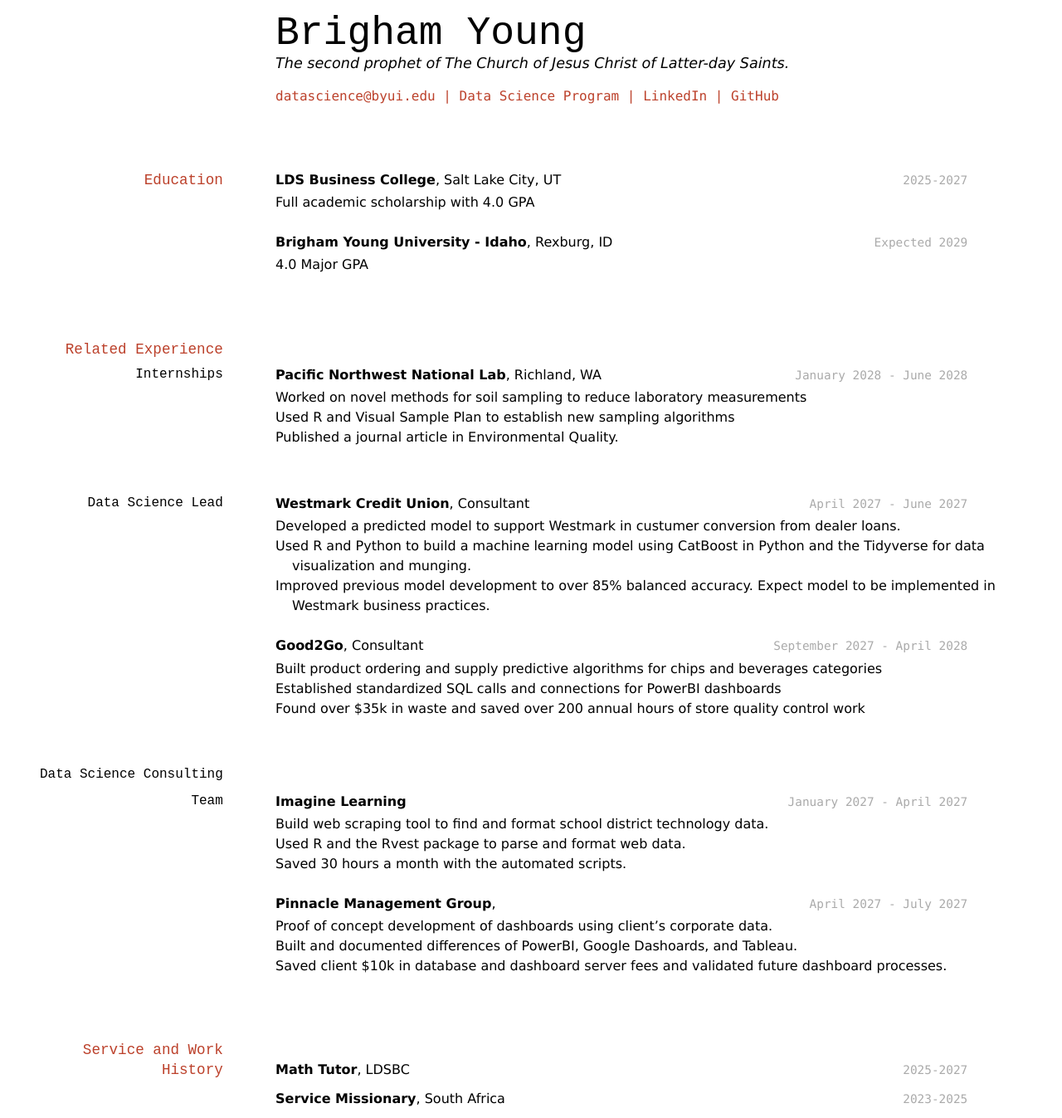
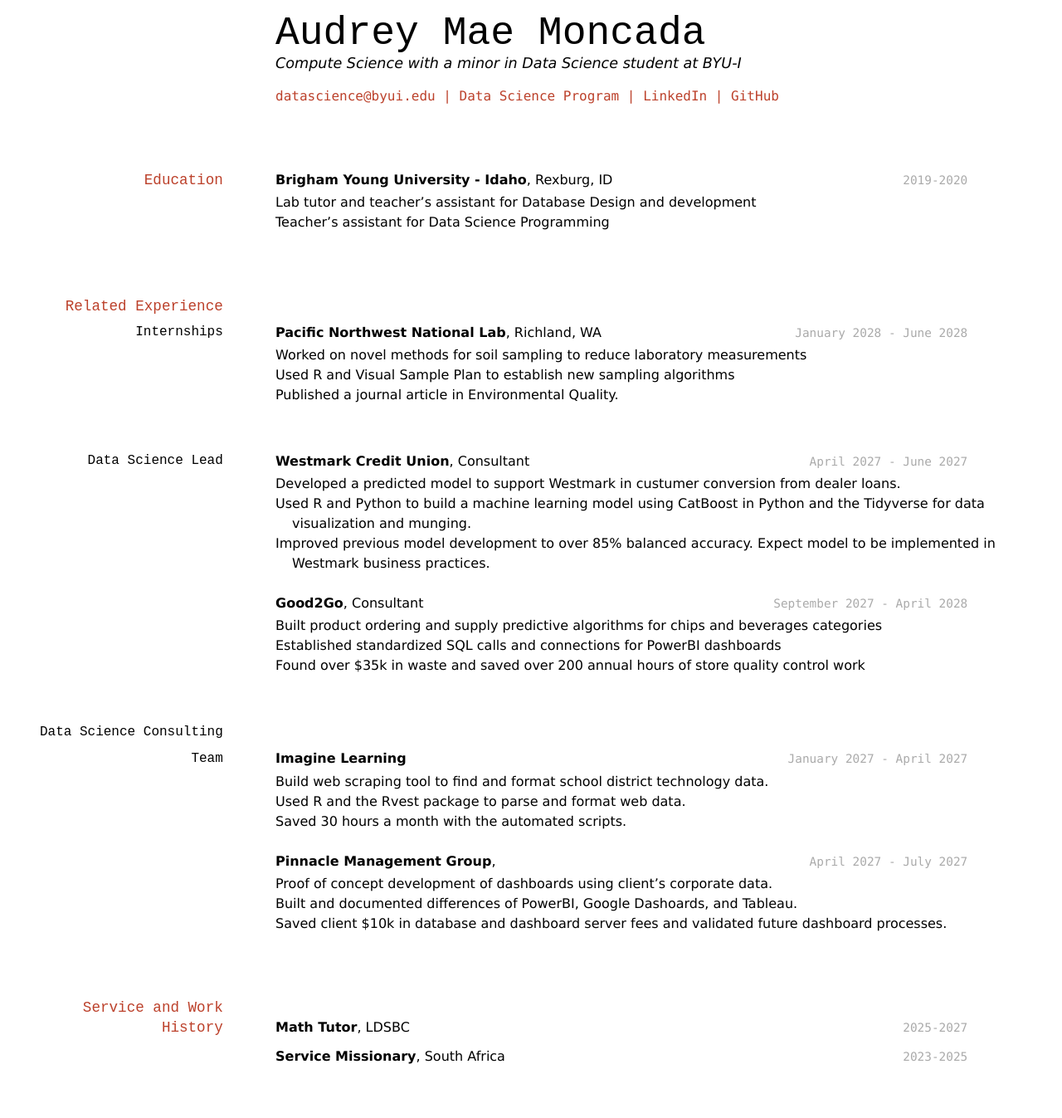
Before and after one commit to byuids-resumes/audreymae_resume, a Jekyll site: the page built from docs/index.md, in a window 1280 px wide. Shown: the whole page at 83% size. Built offline with Jekyll 4.4.1, drawn with Linux system fonts in a browser that asks for light colours; after the commit the page ends 1296 px from its top, so only the background shows below that.

Commit message:
Update education

```diff
--- a/docs/index.md
+++ b/docs/index.md
@@ -2,9 +2,8 @@
 layout: cv
 title: Brigham Young's Resume
 ---
-# Brigham Young
-The second prophet of The Church of Jesus Christ of Latter-day Saints.
-
+# Audrey Mae Moncada
+Compute Science with a minor in Data Science student at BYU-I
 <div id="webaddress">
 <a href="datascience@byui.edu">datascience@byui.edu</a>
 | <a href="https://byuidatascience.github.io/development.html">Data Science Program</a>
@@ -16,15 +15,11 @@ The second prophet of The Church of Jesus Christ of Latter-day Saints.
 
 ## Education
 
-`2025-2027`
-__LDS Business College__, Salt Lake City, UT
-
-- Full academic scholarship with 4.0 GPA
-
-`Expected 2029`
+`2019-2020`
 __Brigham Young University - Idaho__, Rexburg, ID
 
-- 4.0 Major GPA
+- Lab tutor and teacher's assistant for Database Design and development
+- Teacher's assistant for Data Science Programming
 
 
 ## Related Experience
```
